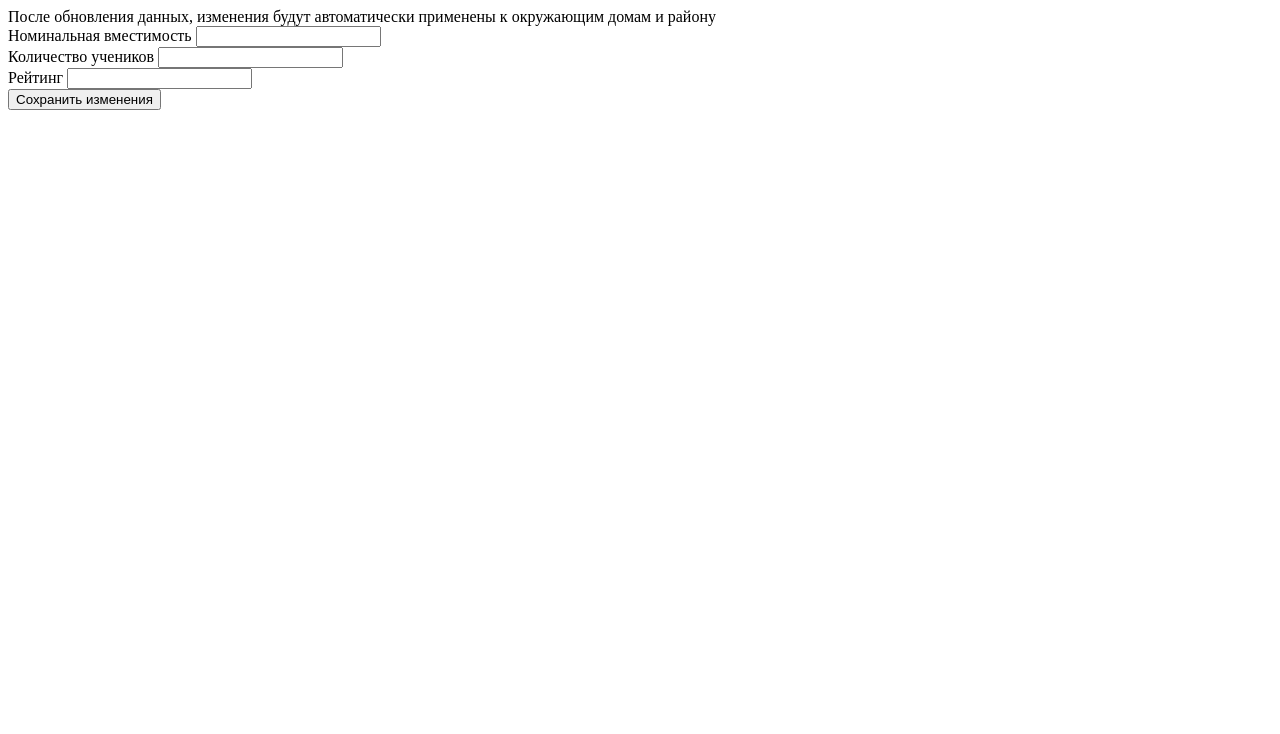
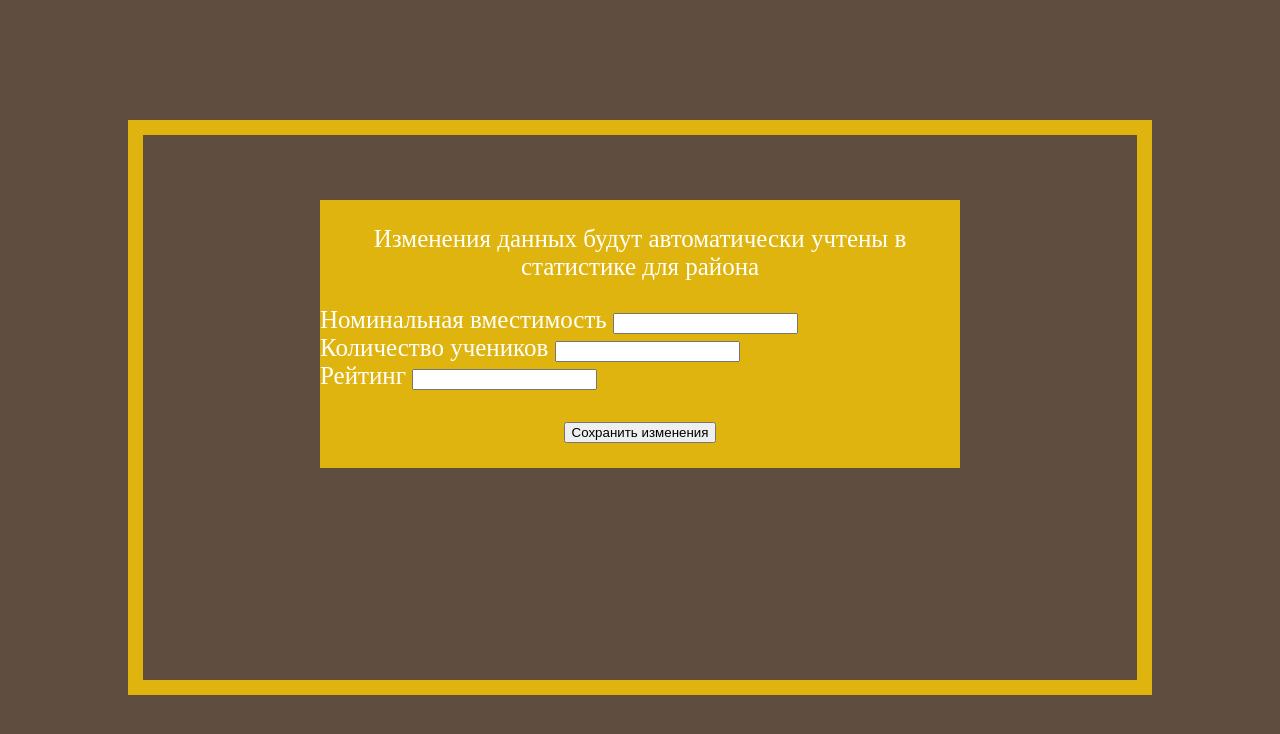
Before and after one commit to IvanTurHi/diplom, a Python web app: template src/templates/data_update_schools.html in a window 1280 px wide. Shown: the top 734 px of the page. Run offline with Jinja, Linux system fonts and the light colour scheme; the template is opened without the code that fills it, so the values that code supplies are empty.

Commit message:
add visual fix

```diff
--- /dev/null
+++ b/src/static/data_update_buildings_style.css
@@ -0,0 +1,49 @@
+.big_box {
+  width: 50%;
+
+  background-color: rgba(224,180,14,1);
+    position: absolute;
+    left: 25%;
+top: 25%;
+color: #FFFFFF;
+text-align: left;
+font-size: 25px;
+}
+
+body{
+  margin: 0;
+  overflow-x: hidden;
+background-color: #5F4E3F;
+}
+
+.horizontal_line_1 {
+border-bottom: 15px solid rgba(224,180,14,1);
+position: absolute;
+top: 15%;
+width: 80%;
+left: 10%;
+}
+
+.horizontal_line_2 {
+border-bottom: 15px solid rgba(224,180,14,1);
+position: absolute;
+top: 85%;
+left: 10%;
+width: 80%;
+}
+
+.vertical_line1 {
+    border-left: 15px solid rgba(224,180,14,1);
+    height: 70%;
+    position: absolute;
+top: 15%;
+left: 10%;
+}
+
+.vertical_line2 {
+    border-left: 15px solid rgba(224,180,14,1);
+    height: 70%;
+    position: absolute;
+top: 15%;
+right: 10%;
+}
--- a/src/templates/data_update_schools.html
+++ b/src/templates/data_update_schools.html
@@ -3,9 +3,12 @@
  <head>
   <meta charset="utf-8">
   <title>Редактирование данных по школам</title>
+<link href="{{ url_for('static', filename='data_update_buildings_style.css') }}"  rel="stylesheet" />
  </head>
  <body>
-  <label>После обновления данных, изменения будут автоматически применены к окружающим домам и району</label>
+ <div class="big_box">
+  <p align="center"><label font-size="30px">Изменения данных будут автоматически учтены в статистике для района</label></p>
+  <p></p>
   <form action="/map_redaction_{{total_map['type']}}_{{total_map['id']}}">
   <label for="name">Номинальная вместимость</label>
   <input type="text" id="capacity" name="capacity" value={{ total_map['capacity']|safe }}><Br>
@@ -13,7 +16,12 @@
     <input type="text" id="students" name="students" value={{total_map['students_number']|safe }}><br>
     <label for="age">Рейтинг</label>
     <input type="text" id="rating" name="rating" value={{total_map['rating']|safe }}><br>
-<input type="submit" value="Сохранить изменения">
+<p align="center"><input type="submit" value="Сохранить изменения"></p>
   </form>
+ </div>
+  <div class="horizontal_line_1"></div>
+<div class="horizontal_line_2"></div>
+	<div class="vertical_line1"></div>
+	<div class="vertical_line2"></div>
  </body>
 </html>
--- a/src/templates/mainn.html
+++ b/src/templates/mainn.html
@@ -3,7 +3,7 @@
 <head>
 	<link href="https://fonts.googleapis.com/css?family=Archive&display=swap" rel="stylesheet" />
 	<link href="{{ url_for('static', filename='main.css') }}"  rel="stylesheet" />
-	<title>Document</title>
+	<title>Главная страница</title>
 </head>
 <body>
 	<div class="v1_49"></div>
```
Also changed, not shown: src/flask_file.py (+8 -0 lines), src/static/check_box.css (+25 -0 lines), src/templates/data_update_buildings.html (+10 -2 lines), src/templates/data_update_kinder.html (+10 -2 lines), src/templates/map_page.html (+7 -0 lines), src/static/images/map_picture.png (added).
